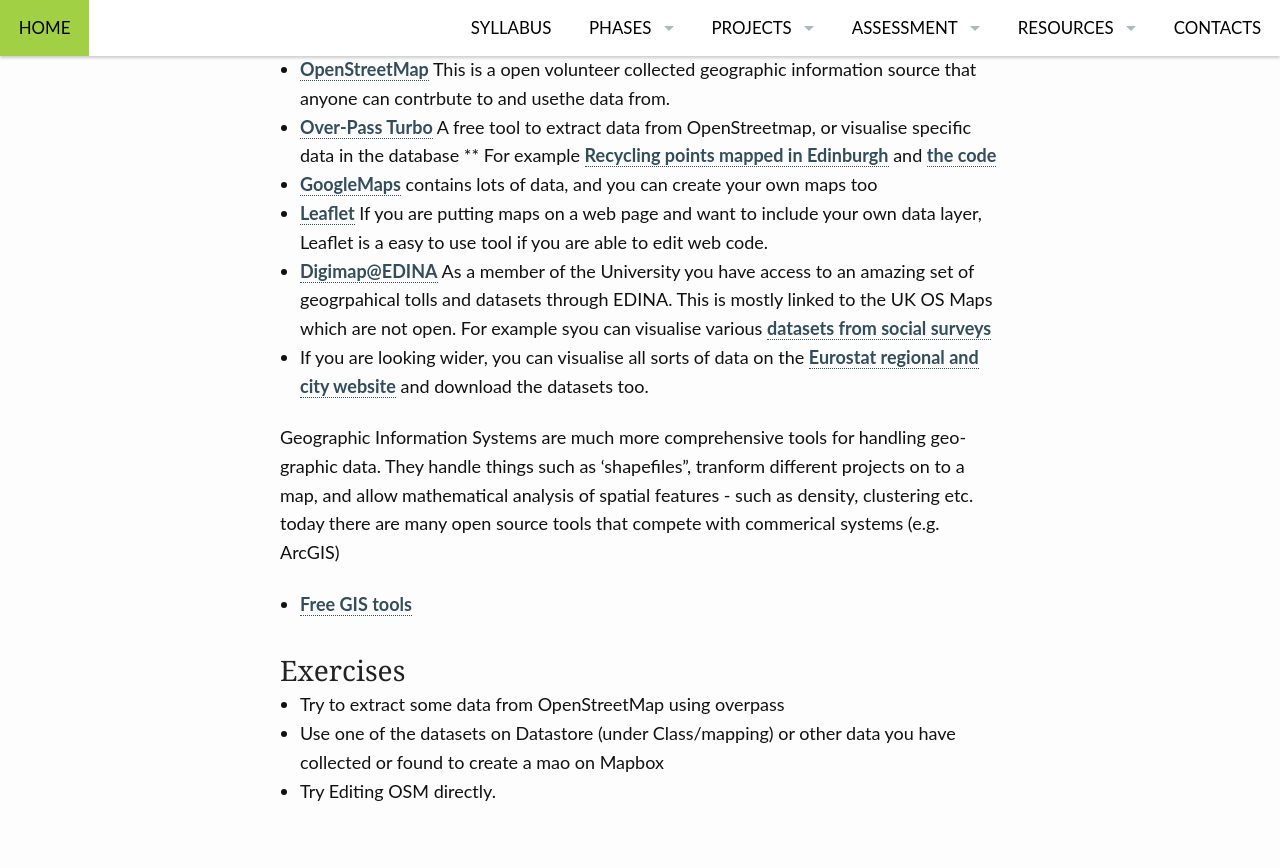
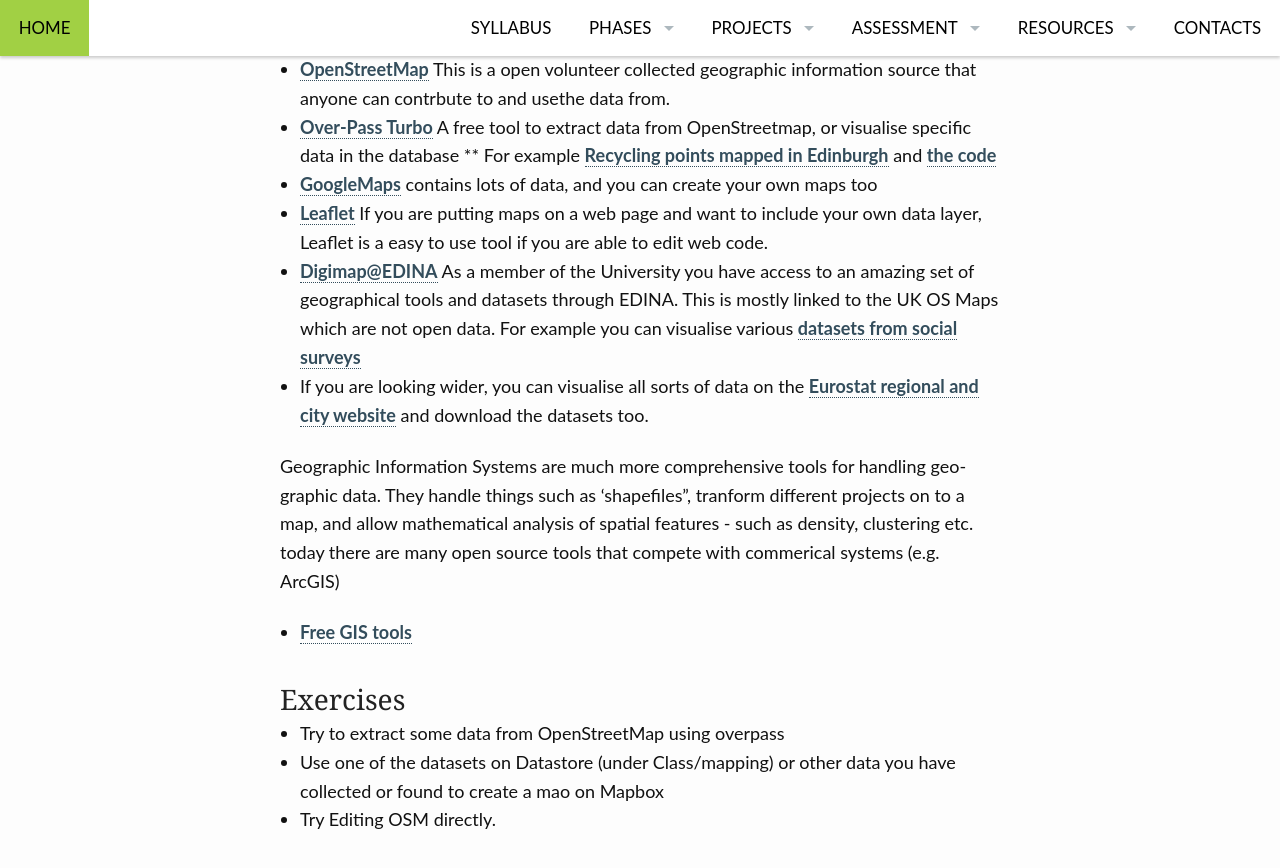
Before and after one commit to edinburghlivinglab/ddc, a Jekyll site: the page built from pages/tools.md, in a window 1280 px wide and 900 px high, scrolled down 924 px. Shown: the top 868 px of the window. Built offline with Jekyll 4.4.1, drawn with Linux system fonts in a browser that asks for light colours; our own code applies the rules of GitHub Pages for plain Markdown files.

Commit message:
Update tools.md

```diff
--- a/pages/tools.md
+++ b/pages/tools.md
@@ -18,7 +18,7 @@
 ** For example [Recycling points mapped in Edinburgh](https://overpass-turbo.eu/map.html?Q=%2F*%0AThis%20has%20been%20generated%20by%20the%20overpass-turbo%20wizard.%0AThe%20original%20search%20was%3A%0A%E2%80%9Crecycling%E2%80%9D%0A*%2F%0A%5Bout%3Ajson%5D%5Btimeout%3A25%5D%3B%0A%2F%2F%20gather%20results%0A(%0A%20%20%2F%2F%20query%20part%20for%3A%20%E2%80%9Crecycling%E2%80%9D%0A%20%20node%5B%22amenity%22%3D%22recycling%22%5D(55.877429406597244%2C-3.3697128295898438%2C55.99857294657318%2C-3.0263900756835938)%3B%0A%20%20way%5B%22amenity%22%3D%22recycling%22%5D(55.877429406597244%2C-3.3697128295898438%2C55.99857294657318%2C-3.0263900756835938)%3B%0A%20%20relation%5B%22amenity%22%3D%22recycling%22%5D(55.877429406597244%2C-3.3697128295898438%2C55.99857294657318%2C-3.0263900756835938)%3B%0A)%3B%0A%2F%2F%20print%20results%0Aout%20body%3B%0A%3E%3B%0Aout%20skel%20qt%3B)  and [the code](https://overpass-turbo.eu/s/GZF)
 * [GoogleMaps](https://www.google.com/maps/search/theatres/@55.9478499,-3.2118952,14z) contains lots of data, and you can create your own maps too
 * [Leaflet](https://leafletjs.com/)  If you are putting maps on a web page and want to include your own data layer, Leaflet is a easy to use tool if you are able to edit web code.
-* [Digimap@EDINA](https://digimap.edina.ac.uk/) As a member of the University you have access to an amazing set of geogrpahical tolls and datasets through EDINA. This is mostly linked to the UK OS Maps which are not open. For example syou can visualise various [datasets from social surveys](https://digimap.edina.ac.uk/roam/map/society)
+* [Digimap@EDINA](https://digimap.edina.ac.uk/) As a member of the University you have access to an amazing set of geographical tools and datasets through EDINA. This is mostly linked to the UK OS Maps which are not open data. For example you can visualise various [datasets from social surveys](https://digimap.edina.ac.uk/roam/map/society)
 * If you are looking wider, you can visualise all sorts of data on the [Eurostat regional and city website](https://ec.europa.eu/eurostat/web/regions-and-cities) and download the datasets too.
 
 Geographic Information Systems are much more comprehensive tools for handling geographic data. They handle things such as 'shapefiles", tranform different projects on to a map, and allow mathematical analysis of spatial features - such as density, clustering etc. today there are many open source tools that compete with commerical systems (e.g. ArcGIS)
```
